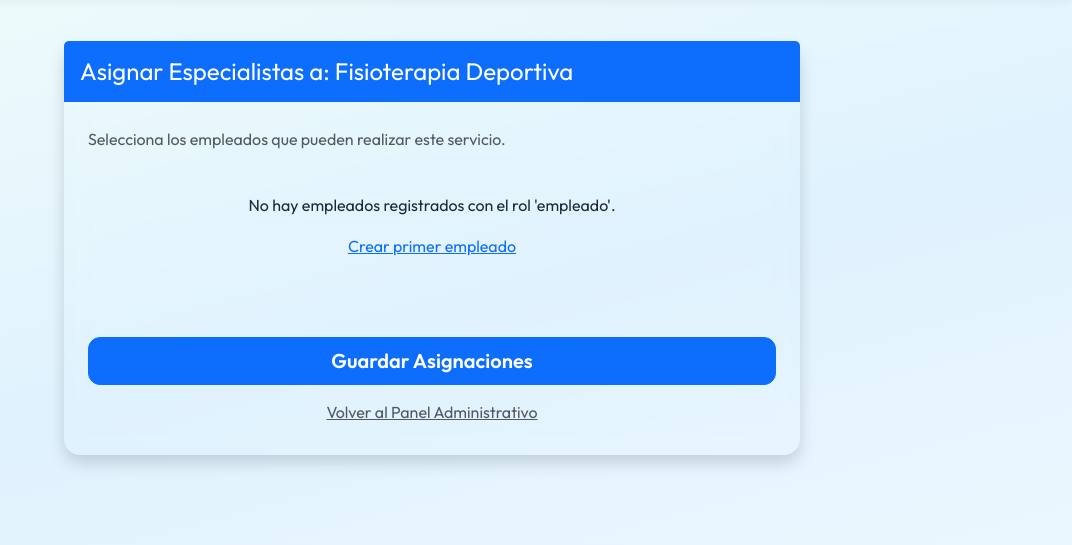
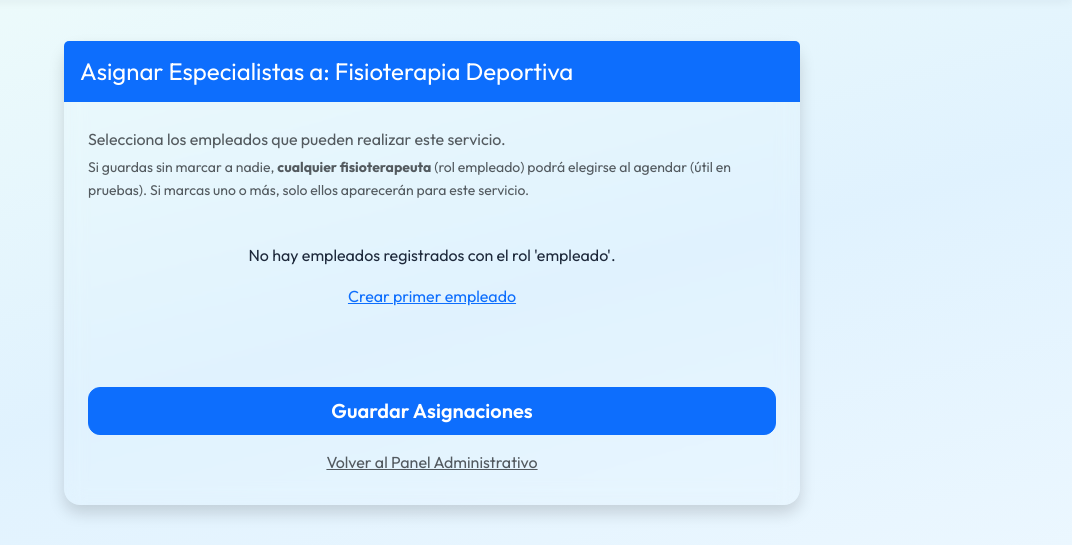
Before and after one commit to TheRipper284/fisio, a Flask app: page /admin/servicio/1/asignar in a window 1280 px wide. Shown: the part 79-624 px from the top of the page, without its empty margins (208-1280 px from the left). Run offline with Flask 3, Linux system fonts and the light colour scheme; a user stored in the database is signed in; some libraries are stand-ins or nearby versions.

Commit message:
arreglo general

```diff
--- a/app.py
+++ b/app.py
@@ -1,7 +1,7 @@
 import os
 import tempfile
 from dotenv import load_dotenv
-from flask import Flask, render_template, request, redirect, url_for, flash, jsonify, abort
+from flask import Flask, render_template, request, redirect, url_for, flash, jsonify, has_app_context, current_app
 from flask_sqlalchemy import SQLAlchemy
 from datetime import datetime, date, timedelta
 from flask_migrate import Migrate
@@ -360,6 +360,69 @@ def seed_demo_data():
     db.session.commit()
 
 
+def _auto_seed_demo_staff_enabled():
+    """En Vercel/serverless suele faltar un empleado para agendar; se puede forzar con AUTO_SEED_DEMO_STAFF=1 o desactivar con =0."""
+    v = (os.environ.get("AUTO_SEED_DEMO_STAFF") or "").strip().lower()
+    if v in ("0", "false", "no"):
+        return False
+    if v in ("1", "true", "yes"):
+        return True
+    if os.environ.get("VERCEL"):
+        return True
+    if os.environ.get("FLASK_DEBUG", "").strip() in ("1", "true", "yes"):
+        return True
+    try:
+        if has_app_context() and current_app and current_app.debug:
+            return True
+    except RuntimeError:
+        pass
+    return False
+
+
+def ensure_demo_empleado_y_asignaciones(*, force=False):
+    """
+    Si hay servicios pero ningún rol «empleado», crea un fisioterapeuta demo y lo enlaza a todos los servicios.
+    Evita API /api/especialistas vacía y slots sin horarios en despliegues de prueba (p. ej. Vercel).
+    force=True: usar desde `flask seed` aunque no haya VERCEL (p. ej. PostgreSQL en Render).
+    """
+    if not force and not _auto_seed_demo_staff_enabled():
+        return
+    if Usuario.query.filter_by(rol="empleado").count() > 0:
+        return
+    servicios = Servicio.query.all()
+    if not servicios:
+        return
+    email_demo = (os.environ.get("DEMO_EMPLEADO_EMAIL") or "fisio.demo@centro.app").strip().lower()
+    pw_demo = os.environ.get("DEMO_EMPLEADO_PASSWORD") or "empleado123"
+    nombre_demo = (os.environ.get("DEMO_EMPLEADO_NOMBRE") or "Fisioterapeuta Demo").strip() or "Fisioterapeuta Demo"
+    try:
+        emp = Usuario.query.filter_by(email=email_demo).first()
+        if emp:
+            if emp.rol != "empleado":
+                return
+        else:
+            emp = Usuario(
+                nombre=nombre_demo,
+                email=email_demo,
+                rol="empleado",
+                telefono="0000000001",
+                password_hash=bcrypt.generate_password_hash(pw_demo).decode("utf-8"),
+                acepto_consentimiento=True,
+                consentimiento_fecha=datetime.utcnow(),
+            )
+            db.session.add(emp)
+            db.session.flush()
+        for s in servicios:
+            if s.especialistas.filter(Usuario.id == emp.id).first() is None:
+                s.especialistas.append(emp)
+        db.session.commit()
+    except IntegrityError:
+        db.session.rollback()
+    except Exception as e:
+        db.session.rollback()
+        print(f"ensure_demo_empleado_y_asignaciones: {e}")
+
+
 @app.cli.command("seed")
 def cli_seed():
     """Tras `flask db upgrade`: tablas que aún no tienen migración + datos demo (Render)."""
@@ -367,6 +430,7 @@ def cli_seed():
     _ensure_sqlite_schema()
     db.create_all()
     seed_demo_data()
+    ensure_demo_empleado_y_asignaciones(force=True)
     print("Seed listo.")
 
 
@@ -377,15 +441,29 @@ with app.app_context():
     if not os.path.exists(database_dir):
         os.makedirs(database_dir)
 
-    if db.engine.url.drivername != 'sqlite':
-        pass
-    else:
-        try:
+    try:
+        if db.engine.url.drivername == "sqlite":
             _ensure_sqlite_schema()
             seed_demo_data()
-
-        except Exception as e:
-            print(f"Error inicializando DB: {e}")
+        ensure_demo_empleado_y_asignaciones()
+    except Exception as e:
+        print(f"Error inicializando DB: {e}")
+
+
+@app.before_request
+def _lazy_ensure_demo_staff():
+    """Primera petición en serverless: por si el import corrió antes de tener tablas o BD vacía."""
+    if getattr(app, "_lazy_staff_done", False):
+        return
+    if not _auto_seed_demo_staff_enabled():
+        app._lazy_staff_done = True
+        return
+    app._lazy_staff_done = True
+    try:
+        ensure_demo_empleado_y_asignaciones()
+    except Exception as e:
+        print(f"_lazy_ensure_demo_staff: {e}")
+
 
 @app.route("/health")
 def health():
@@ -599,19 +677,23 @@ def registro():
             return redirect(url_for("registro"))
 
         hashed_pw = bcrypt.generate_password_hash(password).decode('utf-8')
+        ahora = datetime.utcnow()
         nuevo_usuario = Usuario(
             nombre=nombre,
             email=email,
             password_hash=hashed_pw,
             telefono=telefono,
-            rol='cliente'
+            rol='cliente',
+            acepto_consentimiento=True,
+            consentimiento_fecha=ahora,
         )
         db.session.add(nuevo_usuario)
         db.session.commit()
-
-        login_user(nuevo_usuario)
+        db.session.refresh(nuevo_usuario)
+
+        login_user(nuevo_usuario, remember=True)
         flash(f"Cuenta creada. ¡Bienvenido, {nombre}!", "success")
-        return redirect(url_for("cliente_dashboard"))
+        return redirect(url_for("dashboard"))
 
     return render_template("registro.html")
 
@@ -657,15 +739,19 @@ def gestion_usuarios():
     usuarios = Usuario.query.filter(Usuario.rol.in_(['admin', 'empleado', 'recepcionista'])).all()
     return render_template("admin_usuarios.html", usuarios=usuarios)
 
-@app.route("/admin/usuario/<int:id>/editar", methods=["GET", "POST"])
-@login_required
-def editar_usuario(id):
+@app.route("/admin/usuario/<int:usuario_id>/editar", methods=["GET", "POST"])
+@login_required
+def editar_usuario(usuario_id):
     if current_user.rol != 'admin':
         return redirect(url_for("index"))
 
-    usuario = db.session.get(Usuario, id)
+    usuario = db.session.get(Usuario, usuario_id)
     if usuario is None:
-        abort(404)
+        flash(
+            "Ese usuario no existe o ya fue eliminado. Actualiza la lista de personal.",
+            "warning",
+        )
+        return redirect(url_for("gestion_usuarios"))
     if request.method == "POST":
         nombre = request.form.get("nombre", "").strip()
         email = request.form.get("email", "").strip().lower()
@@ -728,7 +814,13 @@ def asignar_especialistas(id):
         flash(f"Especialistas asignados correctamente a {servicio.nombre}.", "success")
         return redirect(url_for("admin"))
 
-    return render_template("admin_asignar_especialistas.html", servicio=servicio, empleados=empleados)
+    ids_asignados = {e.id for e in servicio.especialistas.all()}
+    return render_template(
+        "admin_asignar_especialistas.html",
+        servicio=servicio,
+        empleados=empleados,
+        ids_asignados=ids_asignados,
+    )
 
 # --- RUTAS FASE 2 ---
 
@@ -784,6 +876,39 @@ def contactos_permitidos(user):
         return Usuario.query.filter(Usuario.rol.in_(['empleado', 'recepcionista'])).order_by(Usuario.nombre).all()
     return []
 
+
+def especialistas_para_servicio(servicio):
+    """
+    Quienes pueden atender un servicio: los asignados en admin (M2M).
+    Si aún no hay ninguno asignado, se listan todos los fisioterapeutas (empleado),
+    para que en pruebas o recién desplegado el personal creado pueda elegirse sin paso extra.
+    """
+    if not servicio:
+        return []
+    asignados = servicio.especialistas.all()
+    if asignados:
+        return asignados
+    return (
+        Usuario.query.filter(Usuario.rol == "empleado")
+        .order_by(Usuario.nombre)
+        .all()
+    )
+
+
+def empleado_autorizado_para_servicio(empleado, servicio):
+    """True si el usuario puede tomar citas de ese servicio (reserva / API de slots)."""
+    if not empleado or not servicio or empleado.rol not in ("empleado", "admin"):
+        return False
+    if servicio.especialistas.count() == 0:
+        return True
+    return servicio.especialistas.filter(Usuario.id == empleado.id).first() is not None
+
+
+@app.context_processor
+def inject_booking_helpers():
+    return {"especialistas_para_servicio": especialistas_para_servicio}
+
+
 @app.route("/empleado/cita/<int:id>/completar")
 @login_required
 def completar_cita_empleado(id):
@@ -1092,11 +1217,12 @@ def api_especialistas():
     if not servicio_id:
         return jsonify({"error": "Falta servicio_id"}), 400
 
-    servicio = Servicio.query.get(int(servicio_id))
+    servicio = db.session.get(Servicio, int(servicio_id))
     if not servicio:
         return jsonify({"error": "Servicio no encontrado"}), 404
 
-    especialistas = [{"id": e.id, "nombre": e.nombre} for e in servicio.especialistas.all()]
+    lista = especialistas_para_servicio(servicio)
+    especialistas = [{"id": e.id, "nombre": e.nombre} for e in lista]
     return jsonify({"especialistas": especialistas})
 
 @app.route("/admin/stats")
@@ -1137,18 +1263,26 @@ def admin_stats():
 
 def obtener_slots_disponibles(fecha_dt, servicio_id, empleado_id=None):
     """Genera slots de tiempo para una fecha y servicio específicos."""
-    servicio = Servicio.query.get(servicio_id)
-    if not servicio: return []
-
-    # Determinar qué especialistas considerar
+    servicio = db.session.get(Servicio, servicio_id)
+    if not servicio:
+        return []
+
+    pool = especialistas_para_servicio(servicio)
+    pool_ids = {e.id for e in pool}
+
     if empleado_id:
-        especialistas = [Usuario.query.get(empleado_id)]
-        if not especialistas[0] or especialistas[0].rol not in ['empleado', 'admin']:
+        try:
+            eid = int(empleado_id)
+        except (TypeError, ValueError):
             return []
+        empleado = db.session.get(Usuario, eid)
+        if not empleado or empleado.id not in pool_ids:
+            return []
+        especialistas = [empleado]
     else:
-        especialistas = servicio.especialistas.all()
-
-    if not especialistas or not especialistas[0]:
+        especialistas = pool
+
+    if not especialistas:
         return []
 
     slots_disponibles = []
@@ -1200,8 +1334,6 @@ def obtener_slots_disponibles(fecha_dt, servicio_id, empleado_id=None):
             actual += timedelta(minutes=30) # Saltos de 30 min para mayor flexibilidad
 
     slots_disponibles.sort()
-    return slots_disponibles
-
     return slots_disponibles
 
 
@@ -1267,9 +1399,10 @@ def agendar():
 
             # Verificar disponibilidad real y buscar un especialista libre
             if empleado_id:
-                # Si el usuario eligió a alguien específico, validamos que esté asignado al servicio
-                especialista_libre = Usuario.query.get(int(empleado_id))
-                if not especialista_libre or servicio not in especialista_libre.servicios:
+                especialista_libre = db.session.get(Usuario, int(empleado_id))
+                if not especialista_libre or not empleado_autorizado_para_servicio(
+                    especialista_libre, servicio
+                ):
                     flash("El especialista seleccionado no está disponible para este servicio.", "danger")
                     return redirect(url_for("agendar"))
 
@@ -1284,10 +1417,12 @@ def agendar():
                     flash("El especialista ya tiene una cita en ese horario.", "danger")
                     return redirect(url_for("agendar"))
             else:
-                # Si no eligió, buscamos cualquiera disponible (lógica anterior)
-                especialistas = servicio.especialistas.all()
+                especialistas = especialistas_para_servicio(servicio)
                 if not especialistas:
-                    flash("No hay especialistas asignados para este servicio actualmente.", "danger")
+                    flash(
+                        "No hay fisioterapeutas disponibles. Crea al menos un usuario con rol «empleado».",
+                        "danger",
+                    )
                     return redirect(url_for("agendar"))
 
                 especialista_libre = None
--- a/templates/admin_asignar_especialistas.html
+++ b/templates/admin_asignar_especialistas.html
@@ -9,7 +9,8 @@
                     <h4 class="mb-0">Asignar Especialistas a: {{ servicio.nombre }}</h4>
                 </div>
                 <div class="card-body p-4">
-                    <p class="text-muted">Selecciona los empleados que pueden realizar este servicio.</p>
+                    <p class="text-muted mb-1">Selecciona los empleados que pueden realizar este servicio.</p>
+                    <p class="small text-muted">Si guardas sin marcar a nadie, <strong>cualquier fisioterapeuta</strong> (rol empleado) podrá elegirse al agendar (útil en pruebas). Si marcas uno o más, solo ellos aparecerán para este servicio.</p>
 
                     <form method="POST">
                         {% include '_csrf.html' %}
@@ -17,11 +18,11 @@
                             {% for empleado in empleados %}
                             <div class="col-md-6">
                                 <div
-                                    class="card border rounded-3 p-3 h-100 {% if empleado in servicio.especialistas %} border-primary bg-light {% endif %}">
+                                    class="card border rounded-3 p-3 h-100 {% if empleado.id in ids_asignados %} border-primary bg-light {% endif %}">
                                     <div class="form-check">
                                         <input class="form-check-input" type="checkbox" name="empleados"
                                             value="{{ empleado.id }}" id="emp{{ empleado.id }}"
-                                            {% if empleado in servicio.especialistas %} checked {% endif %}>
+                                            {% if empleado.id in ids_asignados %} checked {% endif %}>
                                         <label class="form-check-label d-block ms-2" for="emp{{ empleado.id }}">
                                             <div class="fw-bold">{{ empleado.nombre }}</div>
                                             <div class="small text-muted">{{ empleado.email }}</div>
--- a/templates/admin_usuarios.html
+++ b/templates/admin_usuarios.html
@@ -43,7 +43,7 @@
                             </td>
                             <td>
                                 <div class="btn-group btn-group-sm">
-                                    <a href="{{ url_for('editar_usuario', id=usuario.id) }}"
+                                    <a href="{{ url_for('editar_usuario', usuario_id=usuario.id) }}"
                                         class="btn btn-outline-primary">Editar</a>
                                 </div>
                             </td>
--- a/templates/servicio_detalle.html
+++ b/templates/servicio_detalle.html
@@ -45,7 +45,7 @@
 
             <h5 class="mb-3">Especialistas disponibles:</h5>
             <div class="d-flex flex-wrap gap-3 mb-4">
-                {% for esp in servicio.especialistas.all() %}
+                {% for esp in especialistas_para_servicio(servicio) %}
                 <div class="text-center">
                     <img src="https://ui-avatars.com/api/?name={{ esp.nombre|replace(' ', '+') }}&background=random"
                         class="rounded-circle mb-2" width="60" alt="{{ esp.nombre }}">
@@ -53,8 +53,7 @@
                     <p class="text-muted" style="font-size: 0.7rem;">Especialista</p>
                 </div>
                 {% else %}
-                <p class="text-muted italic">No hay especialistas asignados específicamente, pero puedes agendar y te
-                    asignaremos uno pronto.</p>
+                <p class="text-muted italic">Aún no hay fisioterapeutas con rol «empleado». El administrador puede darlos de alta en Personal.</p>
                 {% endfor %}
             </div>
 
--- a/templates/servicios.html
+++ b/templates/servicios.html
@@ -21,10 +21,10 @@
                     <p class="text-muted small mb-2">
                         {{ (servicio.descripcion or '')[:100] }}{% if (servicio.descripcion or '')|length > 100 %}...{% endif %}
                     </p>
-                    <p class="fw-bold text-info mb-1">$ {{ servicio.precio }}</p>
+                    <p class="fw-bold text-info mb-1">${{ '%.0f'|format(servicio.precio) }}</p>
                     <p class="small text-muted mb-1">Duración: {{ servicio.duracion_minutos }} minutos</p>
                     <p class="text-info small mb-3">
-                        <i class="bi bi-people-fill"></i> {{ servicio.especialistas.count() }} Especialistas
+                        <i class="bi bi-people-fill"></i> {{ especialistas_para_servicio(servicio)|length }} Especialistas
                     </p>
 
                     <div class="d-flex gap-2">
```
Also changed, not shown: templates/registro.html (+6 -1 lines), database/citas.db.
